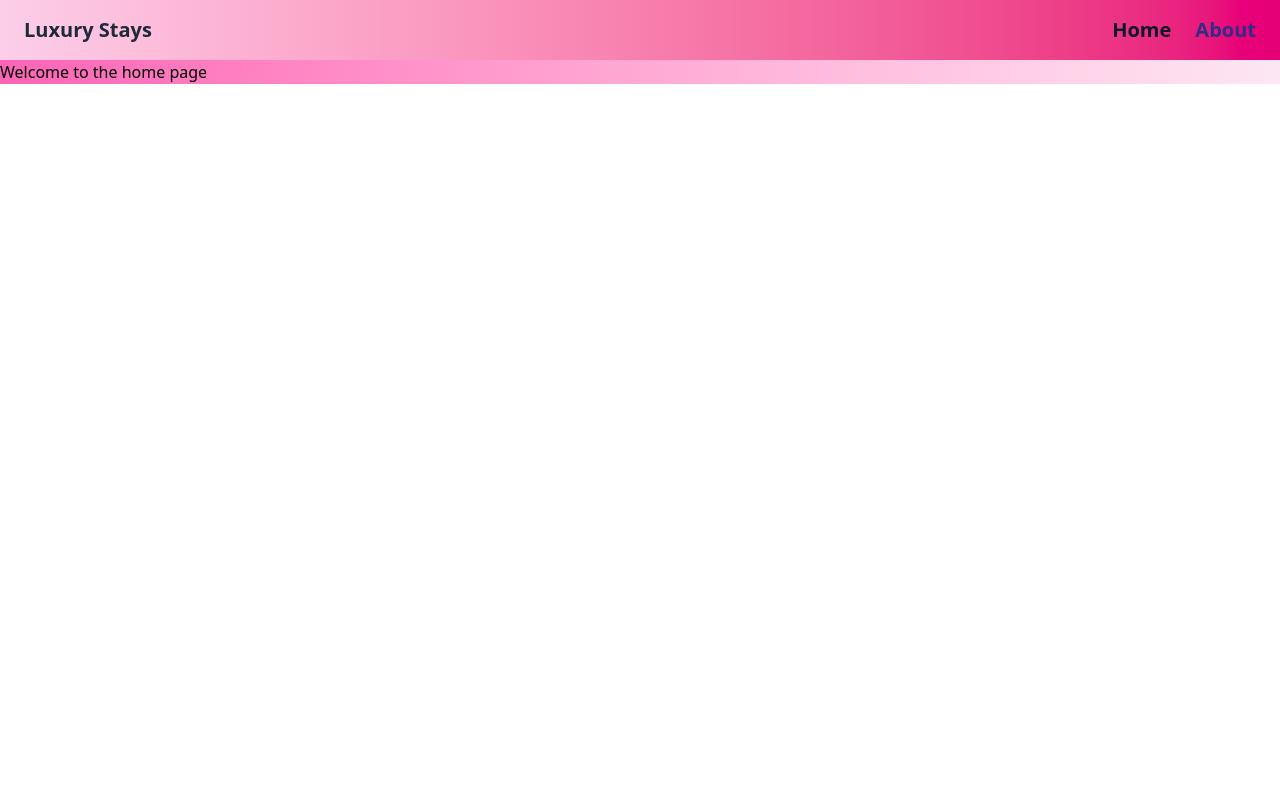
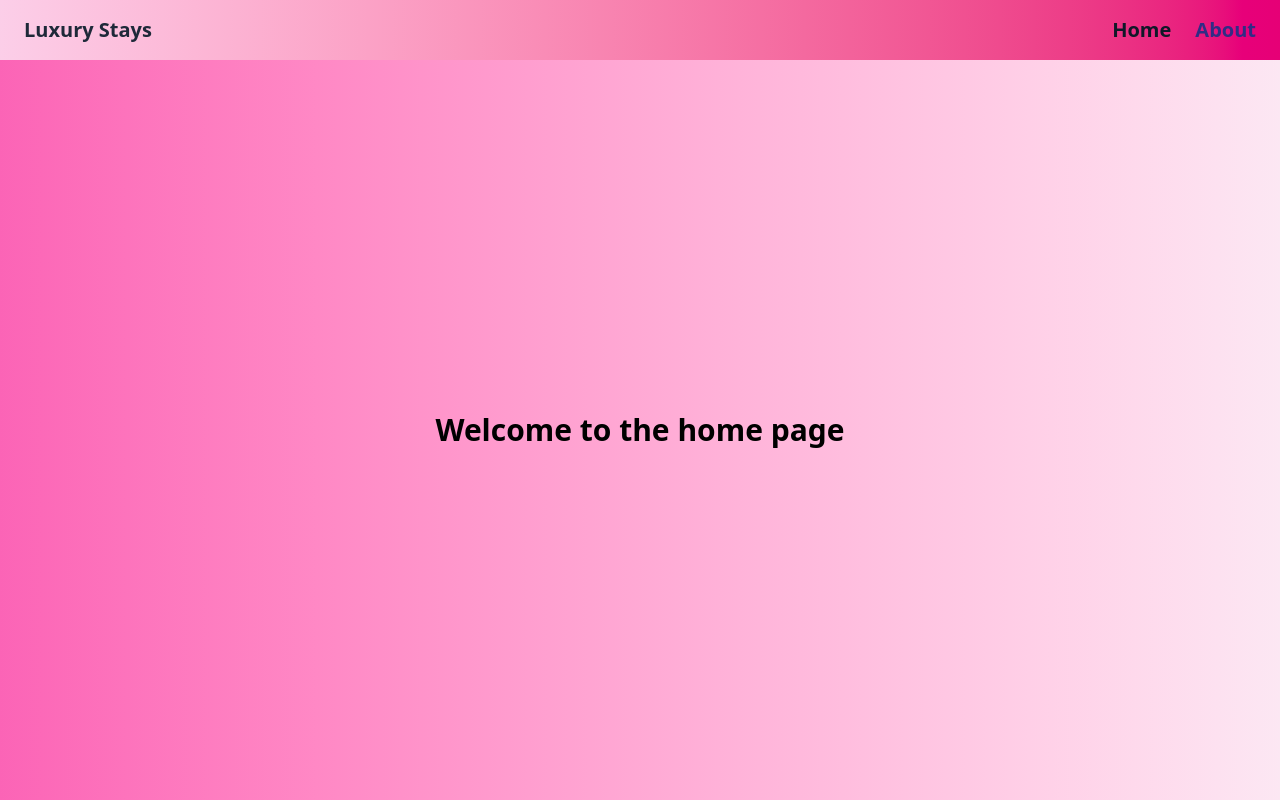
Before and after one commit to MauriceHPS/alx-project-0x02-setup, a Next.js app in the folder alx-project-0x02/: page / in a window 1280 px wide. Built offline with nearby package versions, Linux system fonts and the light colour scheme.

Commit message:
Ensure CardProps is implemented in home.tsx.

```diff
--- a/alx-project-0x02/components/layout/Header.tsx
+++ b/alx-project-0x02/components/layout/Header.tsx
@@ -14,14 +14,14 @@ const Header = () => {
         <nav className="flex items-center gap-6">
           <Link
             href="/home"
-            className="text-gray-900 hover:text-gray-400/80 font-bold text-xl cursor-pointer"
+            className="relative group transition-colors duration-300 text-gray-900 hover:text-gray-400/80 font-bold text-xl cursor-pointer"
           >
             Home
           </Link>
 
           <Link
             href="/about"
-            className="text-indigo-900 hover:text-indigo-600 font-bold text-xl cursor-pointer"
+            className=" text-indigo-900 hover:text-indigo-600 transition-all duration-300 font-bold text-xl cursor-pointer"
           >
             About
           </Link>
--- a/alx-project-0x02/pages/home.tsx
+++ b/alx-project-0x02/pages/home.tsx
@@ -1,7 +1,8 @@
 import Card from "@/components/common/Card";
+import { CardProps } from "@/interfaces";
 import React from "react";
 
-const home = () => {
+const home: React.FC<CardProps> = () => {
   return (
     <>
       <div>
--- a/alx-project-0x02/pages/index.tsx
+++ b/alx-project-0x02/pages/index.tsx
@@ -4,9 +4,13 @@ import React from "react";
 const index = () => {
   return (
     <>
-      <div className="bg-linear-to-r from-pink-400 to-pink-100 text-black ">
+      <div className="flex flex-col min-h-screen bg-linear-to-r from-pink-400 to-pink-100 text-black ">
         <Header />
-        <h1>Welcome to the home page</h1>
+        <main className="flex flex-col flex-1 items-center justify-center">
+          <h1 className="items-center justify-between text-3xl font-bold">
+            Welcome to the home page
+          </h1>
+        </main>
       </div>
     </>
   );
```
